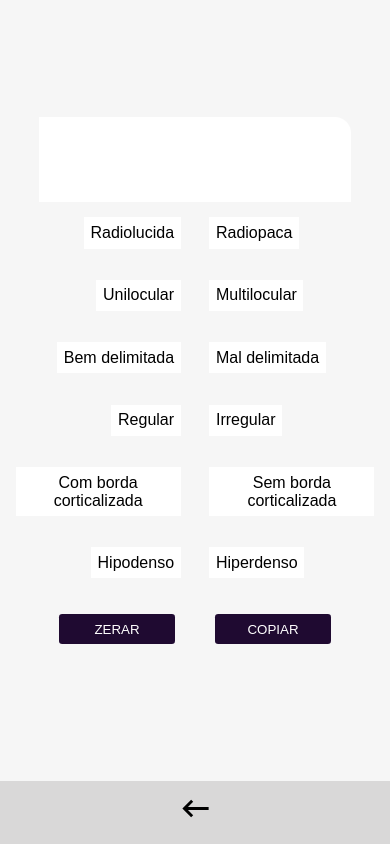
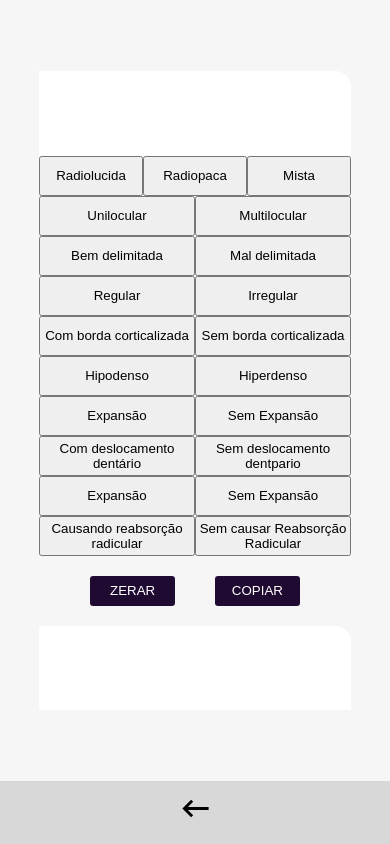
Before and after one commit to gottmik/projeto-radiologia-quiz, a React (Create React App) app: page /descricao in a window 390 px wide. Built offline with nearby package versions, Linux system fonts and the light colour scheme.

Commit message:
antes de fazer m

```diff
--- a/src/Components/descricao.css
+++ b/src/Components/descricao.css
@@ -13,43 +13,13 @@
   background-color: rgb(255, 255, 255);
   border-radius: 0% 1rem 0% 0%;
 }
-
 .Container-botoes {
   width: 100%;
-  display: flex;
-  flex-direction: column;
-  align-items: center;
-  justify-content: center;
+  padding: 0 10% 0 10%;
 }
 
 .paragrafo p {
   padding: 1%;
-}
-
-.Botoes-pai {
-  width: 100%;
-  display: flex;
-  padding: 4%;
-
-  align-items: center;
-}
-
-.buttonnn {
-  border: none;
-  padding: 4%;
-  font-size: 1rem;
-  background-color: white;
-}
-.btn1 {
-  width: 50%;
-  text-align: right;
-  padding-right: 4%;
-}
-
-.btn2 {
-  width: 50%;
-  padding-left: 4%;
-  text-align: left;
 }
 
 .copiar {
@@ -58,7 +28,7 @@
   background-color: rgb(31, 10, 49);
   text-decoration: none;
   border: none;
-  border-radius: .2rem;
+  border-radius: 0.2rem;
   margin: 20px;
   color: white;
 }
@@ -75,8 +45,7 @@
   width: 100%;
 }
 
-
-@media screen and (max-width: 599px){
+@media screen and (max-width: 599px) {
   .Container {
     width: 100vw;
     height: 100vh;
@@ -94,40 +63,11 @@
   }
 
   .Container-botoes {
-  width: 100%;
-  display: flex;
-  flex-direction: column;
-  align-items: center;
-  justify-content: center;
+    width: 100% !important;
   }
 
   .paragrafo p {
     padding: 1%;
-}
-
-.Botoes-pai {
-  width: 100%;
-  display: flex;
-  padding: 4%;
-
-  align-items: center;
-}
-
-.buttonnn {
-  border: none;
-  padding: 4%;
-  background-color: rgb(255, 255, 255);
-}
-.btn1 {
-  width: 50%;
-  text-align: right;
-  padding-right: 4%;
-}
-
-.btn2 {
-  width: 50%;
-  padding-left: 4%;
-  text-align: left;
   }
 
   .copiar {
@@ -136,7 +76,7 @@
     background-color: rgb(31, 10, 49);
     text-decoration: none;
     border: none;
-  border-radius: .2rem;
+    border-radius: 0.2rem;
     margin: 20px;
     color: white;
   }
@@ -153,3 +93,23 @@
     width: 100%;
   }
 }
+
+.Container-botoes{
+  display: flex;
+  flex-direction: column;
+}
+
+.Botoes-pai{
+  display: flex;
+  width: 100%;
+}
+
+.buttonn{
+  width: 50%;
+}
+.buttonnn{
+  width: 100%;
+  text-decoration: none;
+  border: 0.1 solid gray;
+  height: 40px;
+}
--- a/src/Components/descricao.jsx
+++ b/src/Components/descricao.jsx
@@ -1,10 +1,17 @@
 import React, { useState } from "react";
-import "./descricao.css";
+import "./descricao.css"
 import CopyToClipBoard from "react-copy-to-clipboard";
 import { Link } from "react-router-dom";
 import KeyboardBackspaceIcon from "@mui/icons-material/KeyboardBackspace";
+import { Lesoes } from "../data-panoramica";
 
 export default function Descricao() {
+
+  const datas = Lesoes ?? []; // PUXANDO O ARRAY DO DATABASE
+  // const [busca, setBusca] = useState('');
+
+  const [dados, setDados] = useState(datas);
+
   let radiolucida = "radiolucida";
   let radiopaca = "radiopaca";
   let bemdelimitada = "bem delimitada";
@@ -17,6 +24,7 @@ export default function Descricao() {
   let hiperdenso = "hiperdensa";
   let unilocular = "unilocular";
   let multilocular = "multilocular";
+  let misto = "misto"
 
   let [valor, setValor] = useState("");
 
@@ -44,7 +52,7 @@ export default function Descricao() {
           </div>
           <div className="Container-botoes">
             <div className="Botoes-pai">
-              <div className="buttonn btn1">
+              <div className="buttonn ">
                 <button
                   className="buttonnn "
                   onClick={HandleOnChange}
@@ -54,13 +62,22 @@ export default function Descricao() {
                 </button>
               </div>
 
-              <div className="buttonn2 btn2">
+              <div className="buttonn ">
                 <button
                   className="buttonnn"
                   onClick={HandleOnChange}
                   value={radiopaca}
                 >
                   Radiopaca
+                </button>
+              </div>
+              <div className="buttonn">
+                <button
+                  className="buttonnn"
+                  onClick={HandleOnChange}
+                  value={misto}
+                >
+                  Mista
                 </button>
               </div>
             </div>
@@ -169,6 +186,86 @@ export default function Descricao() {
                 </button>
               </div>
             </div>
+            <div className="Botoes-pai">
+              <div className="buttonn btn1">
+                <button
+                  className="buttonnn"
+                  onClick={HandleOnChange}
+                  value={hipodenso}
+                >
+                  Expansão
+                </button>
+              </div>
+              <div className="buttonn btn2">
+                <button
+                  className="buttonnn"
+                  onClick={HandleOnChange}
+                  value={hiperdenso}
+                >
+                  Sem Expansão
+                </button>
+              </div>
+            </div>
+            <div className="Botoes-pai">
+              <div className="buttonn btn1">
+                <button
+                  className="buttonnn"
+                  onClick={HandleOnChange}
+                  value={hipodenso}
+                >
+                  Com deslocamento dentário
+                </button>
+              </div>
+              <div className="buttonn btn2">
+                <button
+                  className="buttonnn"
+                  onClick={HandleOnChange}
+                  value={hiperdenso}
+                >
+                  Sem deslocamento dentpario
+                </button>
+              </div>
+            </div>
+            <div className="Botoes-pai">
+              <div className="buttonn btn1">
+                <button
+                  className="buttonnn"
+                  onClick={HandleOnChange}
+                  value={hipodenso}
+                >
+                  Expansão
+                </button>
+              </div>
+              <div className="buttonn btn2">
+                <button
+                  className="buttonnn"
+                  onClick={HandleOnChange}
+                  value={hiperdenso}
+                >
+                  Sem Expansão
+                </button>
+              </div>
+            </div>
+            <div className="Botoes-pai">
+              <div className="buttonn btn1">
+                <button
+                  className="buttonnn"
+                  onClick={HandleOnChange}
+                  value={hipodenso}
+                >
+                  Causando reabsorção radicular
+                </button>
+              </div>
+              <div className="buttonn btn2">
+                <button
+                  className="buttonnn"
+                  onClick={HandleOnChange}
+                  value={hiperdenso}
+                >
+                  Sem causar Reabsorção Radicular
+                </button>
+              </div>
+            </div>
             <div className="Botoex">
               <div className="botoess">
                 <button className="copiar" onClick={Zerar}>
@@ -181,6 +278,10 @@ export default function Descricao() {
                 </CopyToClipBoard>
               </div>
             </div>
+
+          </div>
+          <div className="Opçoes-provaveis paragrafo">
+           {valor}
           </div>
         </div>
         <div className="PanoramicaVoltar">
@@ -189,6 +290,7 @@ export default function Descricao() {
               <KeyboardBackspaceIcon fontSize="large" />
             </button>
           </Link>
+
         </div>
       </div>
     </div>
--- a/src/data-panoramica.js
+++ b/src/data-panoramica.js
@@ -588,7 +588,7 @@ export const PeriapicalDados = [
   },
 ];
 
-export const Lesões = [
+export const Lesoes = [
   {
     id:0,
     name: "Cisto Radicular",
```
Lines whose indentation alone changed are shown as unchanged.
